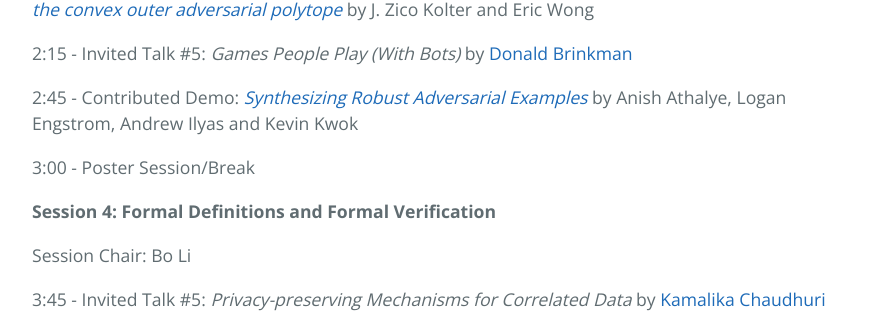
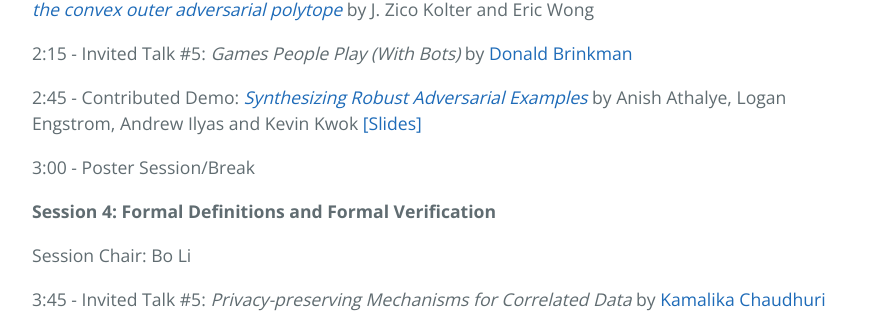
Before and after one commit to machine-learning-and-security/machine-learning-and-security.github.io, a Jekyll site: the page built from index.md, in a window 1280 px wide and 900 px high, scrolled down 3258 px. Shown: the part 149-462 px from the top of the window, without its empty margins (192-1078 px from the left). Built offline with Jekyll 4.4.1, drawn with Linux system fonts in a browser that asks for light colours.

Commit message:
andrew's slides

```diff
--- a/index.md
+++ b/index.md
@@ -156,7 +156,7 @@ Session Chair: Nicolas Papernot
 
 2:15 - Invited Talk #5: *Games People Play (With Bots)* by [Donald Brinkman](https://www.microsoft.com/en-us/research/people/donaldbr/)
 
-2:45 - Contributed Demo: *[Synthesizing Robust Adversarial Examples](papers/mlsec17_paper_50.pdf)* by	Anish Athalye, Logan Engstrom, Andrew Ilyas and Kevin Kwok
+2:45 - Contributed Demo: *[Synthesizing Robust Adversarial Examples](papers/mlsec17_paper_50.pdf)* by	Anish Athalye, Logan Engstrom, Andrew Ilyas and Kevin Kwok [[Slides]](slides/Andrew_Synthesizing_Robust_Adversarial_Examples.pdf)
 
 3:00 - Poster Session/Break
 
```
Also changed, not shown: 1 other file.
